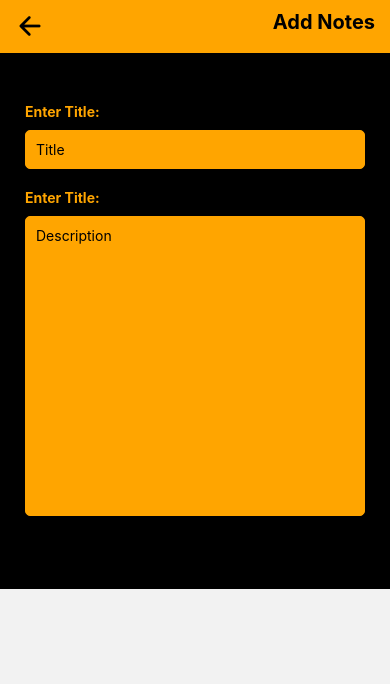
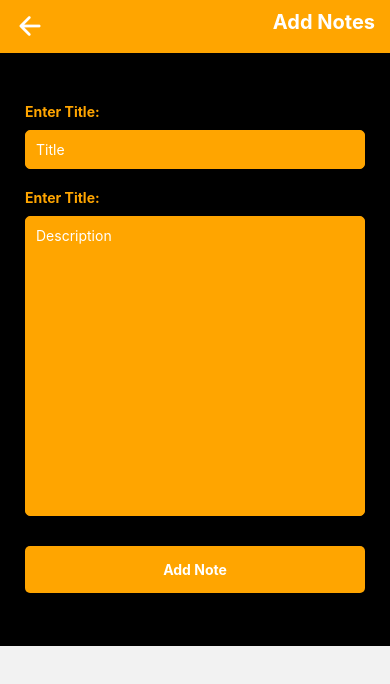
Before and after one commit to BinhNguyen3790/todolist-native, a React Native app: screen /Add in a window 390 px wide. Shown: the top 684 px of the page. Built offline with nearby package versions, Linux system fonts and the light colour scheme.

Commit message:
add style

```diff
--- a/screens/AddScreen.tsx
+++ b/screens/AddScreen.tsx
@@ -1,5 +1,5 @@
 import React from 'react';
-import { ScrollView, StyleSheet, Text, TextInput, TouchableOpacity, View } from 'react-native';
+import { Keyboard, ScrollView, StyleSheet, Text, TextInput, TouchableOpacity, TouchableWithoutFeedback, View } from 'react-native';
 import Header from './components/Header';
 import Icon from 'react-native-vector-icons/Ionicons';
 
@@ -7,25 +7,55 @@ const AddScreen = () => {
   return (
     <View>
       <Header icon="arrow-back" title="Add Notes" action="Home" />
+      <TouchableWithoutFeedback onPress={Keyboard.dismiss}>
+        <View style={styles.content}>
           <View style={styles.formGroup}>
             <View style={styles.formItem}>
               <Text style={styles.formTitle}>Enter Title:</Text>
-          <TextInput style={styles.formInput} placeholder='Title'></TextInput>
+              <TextInput style={styles.formInput} placeholder='Title' placeholderTextColor="white"></TextInput>
             </View>
             <View style={styles.formItem}>
               <Text style={styles.formTitle}>Enter Title:</Text>
-          <TextInput style={[styles.formInput, styles.formInputLg]} placeholder='Description' multiline={true}></TextInput>
+              <TextInput style={[styles.formInput, styles.formInputLg]} placeholder='Description' placeholderTextColor="white" multiline={true}></TextInput>
             </View>
           </View>
+          <View style={styles.btnGroup}>
+            <TouchableOpacity style={styles.btnGroupItem} onPress={() => {
+              console.log("add!");
+            }}>
+              <Text style={styles.btnGroupTxt}>Add Note</Text>
+            </TouchableOpacity>
+          </View>
+        </View>
+      </TouchableWithoutFeedback>
     </View>
   )
 }
 
 const styles = StyleSheet.create({
+  content: {
+    backgroundColor: "black",
+    height: "100%"
+  },
+  btnGroup: {
+    flexDirection: "column",
+    paddingHorizontal: 25,
+    alignItems: "center",
+    marginTop: 10
+  },
+  btnGroupItem: {
+    backgroundColor: "orange",
+    paddingVertical: 15,
+    width: "100%",
+    borderRadius: 5
+  },
+  btnGroupTxt: {
+    color: "white",
+    textAlign: "center",
+    fontWeight: "bold"
+  },
   formGroup: {
     paddingTop: 50,
-    backgroundColor: "black",
-    height: "100%"
   },
   formItem: {
     paddingHorizontal: 25,
@@ -41,7 +71,8 @@ const styles = StyleSheet.create({
     borderWidth: 1,
     padding: 10,
     borderRadius: 5,
-    backgroundColor: "orange"
+    backgroundColor: "orange",
+    color: "white"
   },
   formInputLg: {
     minHeight: 300, textAlignVertical: 'top'
--- a/screens/HomeScreen.tsx
+++ b/screens/HomeScreen.tsx
@@ -6,7 +6,7 @@ import Icon from 'react-native-vector-icons/Ionicons';
 const HomeScreen = ({ navigation }: any) => {
   return (
     <View>
-      <Header icon="reorder-three" title="My Notes" action=""/>
+      <Header icon="reorder-three" title="My Notes" action="" />
       <ScrollView>
         <View style={styles.homeContent}>
           <View style={styles.homeItem}>
@@ -87,13 +87,16 @@ const styles = StyleSheet.create({
   homeItemTtl: {
     fontWeight: "700",
     fontSize: 18,
-    marginBottom: 5
+    marginBottom: 5,
+    color: "white"
   },
   homeItemTxt: {
-    marginBottom: 10
+    marginBottom: 10,
+    color: "white"
   },
   homeItemIcon: {
-    alignSelf: "flex-end"
+    alignSelf: "flex-end",
+    color: "white"
   }
 })
 
--- a/screens/components/Header.tsx
+++ b/screens/components/Header.tsx
@@ -30,11 +30,13 @@ const styles = StyleSheet.create({
     justifyContent: "space-between"
   },
   headerIcon: {
-    fontSize: 30
+    fontSize: 30,
+    color:"white"
   },
   headerText: {
     fontWeight: "700",
-    fontSize: 20
+    fontSize: 20,
+    color:"white"
   }
 })
 
```
Lines whose indentation alone changed are shown as unchanged.
